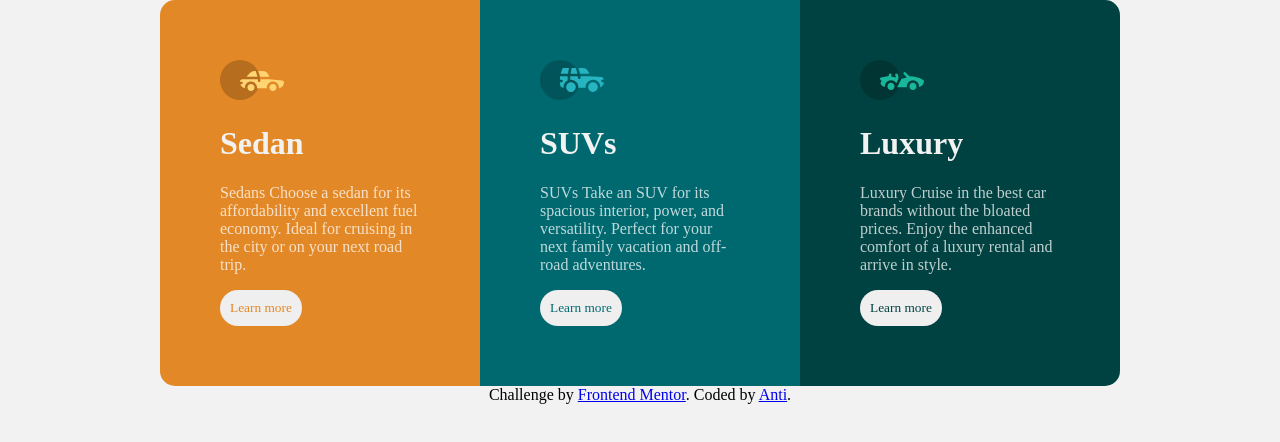
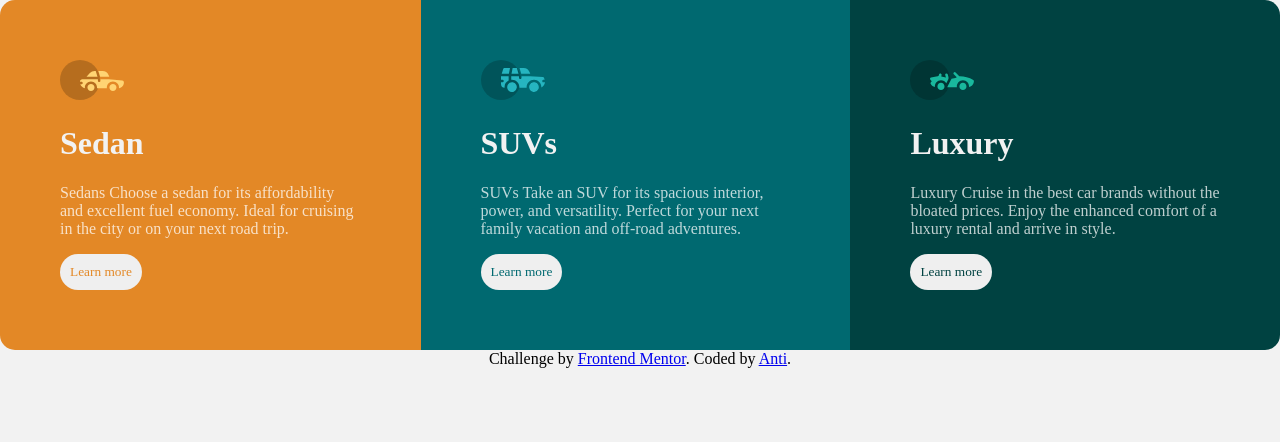
Before and after one commit to ilkompendek/3-column-preview-card-component-main, a plain HTML site: page index.html in a window 1280 px wide. Drawn offline with Linux system fonts and the light colour scheme; a web font is replaced by a local one.

```diff
--- a/hisstyle.css
+++ b/hisstyle.css
@@ -10,7 +10,7 @@
 
 .cards {
     display: flex;
-    width: min-content;
+    /* width: min-content; */
     color: hsla(0, 0%, 100%, 0.75);
     border-radius: 10px;
     /* margin-bottom: 10px; */
```
